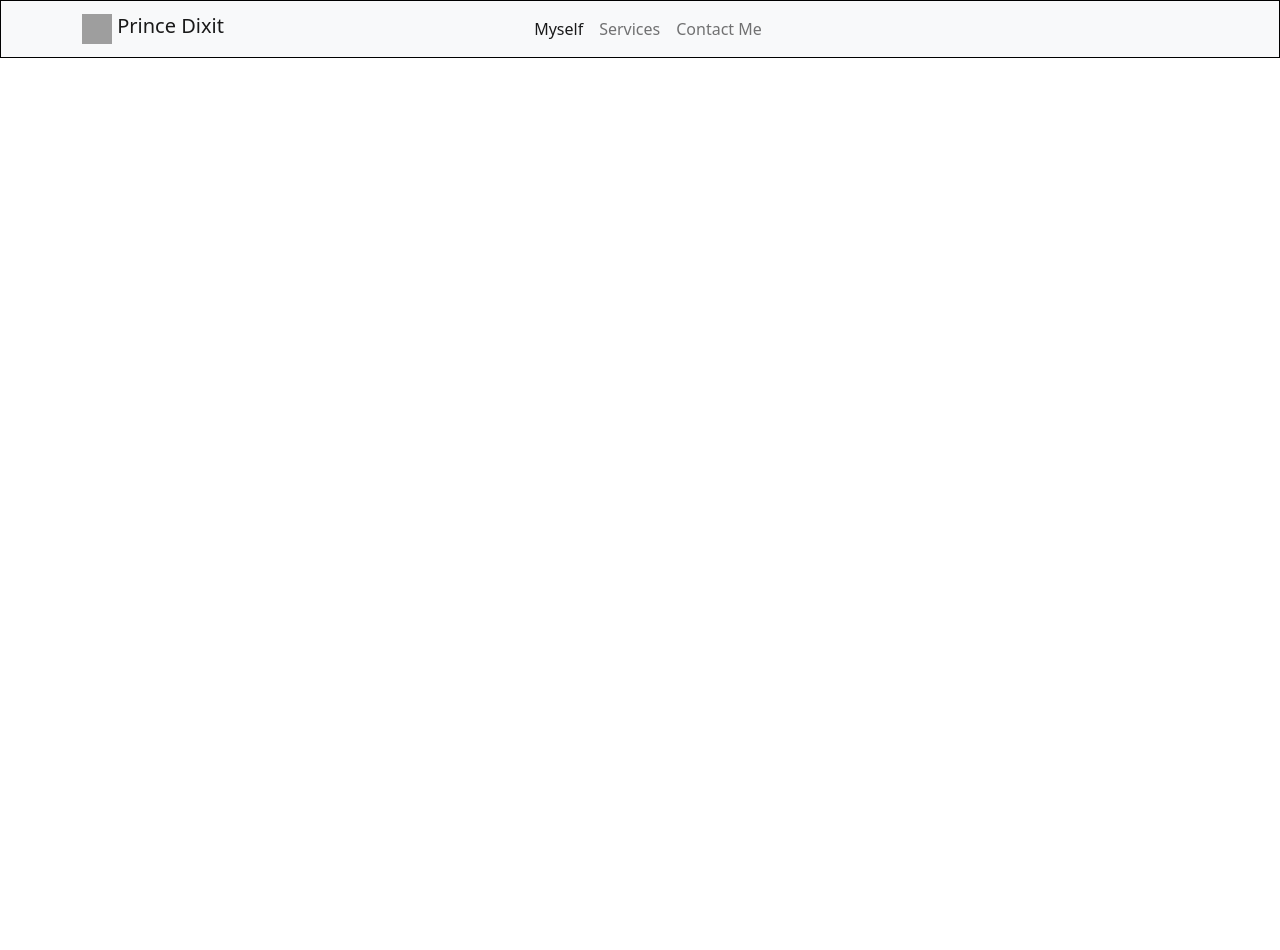
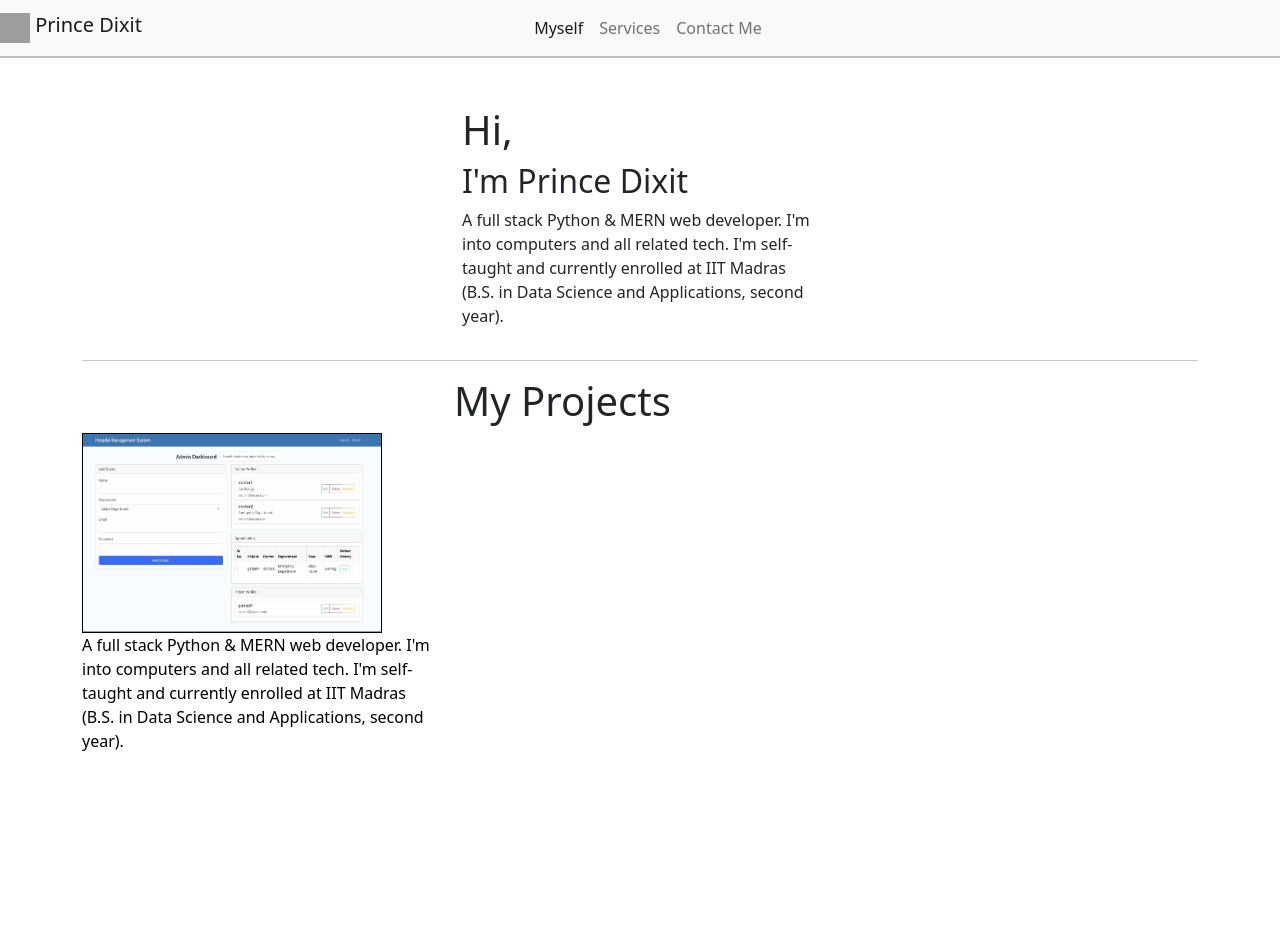
Before and after one commit to fundamentalprinciple/flask_portfolio, a Flask app: page / in a window 1280 px wide. Shown: the top 950 px of the page. After the commit the page ends 751 px from the top, so only its background shows below. Run offline with Flask 3, Linux system fonts and the light colour scheme; grey boxes are pictures that could not be loaded.

Commit message:
working on /myself page

```diff
--- a/applications/controllers.py
+++ b/applications/controllers.py
@@ -1,12 +1,12 @@
 from main import app
 from flask import render_template
 
-from variables import client_name
+from static.variableFiles.variables import client_name, client_bio, projectInfo
 
 @app.route('/')
 @app.route('/myself')
 def myself():
-    return render_template("myself.html", client_name=client_name, active1="active")
+    return render_template("myself.html", client_name=client_name, active1="active", client_bio=client_bio, link_project1=projectInfo[0][1], info_project1=projectInfo[0][0])
 
 @app.route('/services')
 def services():
--- a/static/index.css
+++ /dev/null
@@ -1,7 +0,0 @@
-body {
-	height: 10000px;
-}
-
-nav {
-	border: 1px solid black;
-}
--- /dev/null
+++ b/static/stylesheets/index.css
@@ -0,0 +1,19 @@
+body {
+	height: 1000px;
+}
+
+.col {
+	border:0px solid black;
+}
+
+#div1 {
+	margin-top: 56px;
+}
+
+#navHr {
+	position:fixed;
+	border: 1px solid black;
+	top: 40px;
+	left: 0;
+	width: 100%;
+}
--- /dev/null
+++ b/static/stylesheets/myself.css
@@ -0,0 +1,12 @@
+#hello {
+	padding-top: 50px
+}
+
+img {
+	border: 1px solid black;
+}
+
+a {
+	text-decoration: none;
+	color: black;
+}
--- /dev/null
+++ b/static/variableFiles/variables.py
@@ -0,0 +1,5 @@
+client_name = "Prince Dixit"
+
+client_bio = "A full stack Python & MERN web developer. I'm into computers and all related tech. I'm self-taught and currently enrolled at IIT Madras (B.S. in Data Science and Applications, second year)."
+
+projectInfo = [("A full stack Python & MERN web developer. I'm into computers and all related tech. I'm self-taught and currently enrolled at IIT Madras (B.S. in Data Science and Applications, second year).", "https://github.com/fundamentalprinciple/Hospital-Management-System")]
--- a/templates/base.html
+++ b/templates/base.html
@@ -6,7 +6,7 @@
     <title>{{ client_name }}</title>
     <link rel="icon" type="image/x-icon" href="../static/favicon">
 
-    <link rel="stylesheet" href="../static/index.css" type="text/css">
+    <link rel="stylesheet" href="../static/stylesheets/index.css" type="text/css">
 
 
     <link href="https://cdn.jsdelivr.net/npm/bootstrap@5.0.2/dist/css/bootstrap.min.css" rel="stylesheet" integrity="sha384-EVSTQN3/azprG1Anm3QDgpJLIm9Nao0Yz1ztcQTwFspd3yD65VohhpuuCOmLASjC" crossorigin="anonymous">
@@ -17,14 +17,12 @@
 
 </head>
 <body>
-	<nav class="navbar fixed-top navbar-expand-sm navbar-light bg-light">
-		<div class="container">
+	<nav class="contatiner navbar fixed-top navbar-expand-sm navbar-light bg-light">
 		<a class="col navbar-brand mb-0 h1" href="/">
-			<img class="d-inline-block align-top" width='30' height='30' src="../static/headshot" id="headshot">
+			<img style="border:none;" class="d-inline-block align-top" width='30' height='30' src="../static/headshot" id="headshot">
 			{{ client_name }}
 		</a>
-
-		<button class="col navbar-toggler" type="button" data-bs-toggle="collapse" data-bs-target="#navbarNav" aria-controls="navbarNav" aria-expanded="false" aria-label="Toggle navigation">
+		<button class="navbar-toggler" type="button" data-bs-toggle="collapse" data-bs-target="#navbarNav" aria-controls="navbarNav" aria-expanded="false" aria-label="Toggle navigation">
 			<span class="navbar-toggler-icon"></span>
 		</button>
 
@@ -41,13 +39,13 @@
                                 </li>
 			</ul>
 		</div>
-		</div>
 	</nav>
+	<div id="div1"></div>
+	<hr id='navHr'/>
 
-	<span id='navline'></span>
-
-	{% block content %}
+	{% block afterNav %}
 	{% endblock %}
 
+	<footer></footer>
 </body>
 </html>
--- a/templates/contact.html
+++ b/templates/contact.html
@@ -1 +1,5 @@
 {% extends 'base.html' %}
+
+{% block afterNav %}
+
+{% endblock %}
--- a/templates/myself.html
+++ b/templates/myself.html
@@ -1 +1,14 @@
 {% extends 'base.html' %}
+
+{% block afterNav %}
+	<link rel="stylesheet" href="static/stylesheets/myself.css">
+	<div class="container">
+		<div id="hello" class="row">
+			{% include "/myselfDir/hello.html" %}
+		</div>
+		<hr>
+		<div id="projects" class="row">
+			{% include "/myselfDir/projects.html" %}
+		</div>
+	</div>
+{% endblock %}
--- /dev/null
+++ b/templates/myselfDir/hello.html
@@ -0,0 +1,9 @@
+<div class="col"></div>
+<div class="col">
+	<h1>Hi,</h1>
+	<h2>I'm {{ client_name }}</h2>
+	<p>
+		{{ client_bio }}
+	</p>
+</div>
+<div class="col"></div>
--- /dev/null
+++ b/templates/myselfDir/projects.html
@@ -0,0 +1,18 @@
+<div class="row">
+	<div class="col"></div>
+	<div class="col">
+		<h1>My Projects</h1>
+	</div>
+	<div class="col"></div>
+</div>
+<div class="row">
+	<div class="col">
+		<a href="{{ link_project1 }}">
+			<img height='200' width='300' src="static/variableFiles/clientProjects/project1.jpg">
+			<br>
+			{{ info_project1 }}
+		</a>
+	</div>
+	<div class="col"></div>
+	<div class="col"></div>
+</div>
--- a/templates/services.html
+++ b/templates/services.html
@@ -1 +1,5 @@
 {% extends 'base.html' %}
+
+{% block afterNav %}
+
+{% endblock %}
```
Also changed, not shown: static/stylesheets/contact.css (added), static/stylesheets/services.css (added), static/variableFiles/clientProjects/project1.jpg (added), templates/cropped_circle_image (1).png (deleted), templates/myselfDir/resume.html (added), templates/myselfDir/reviews.html (added), 3 other files.
